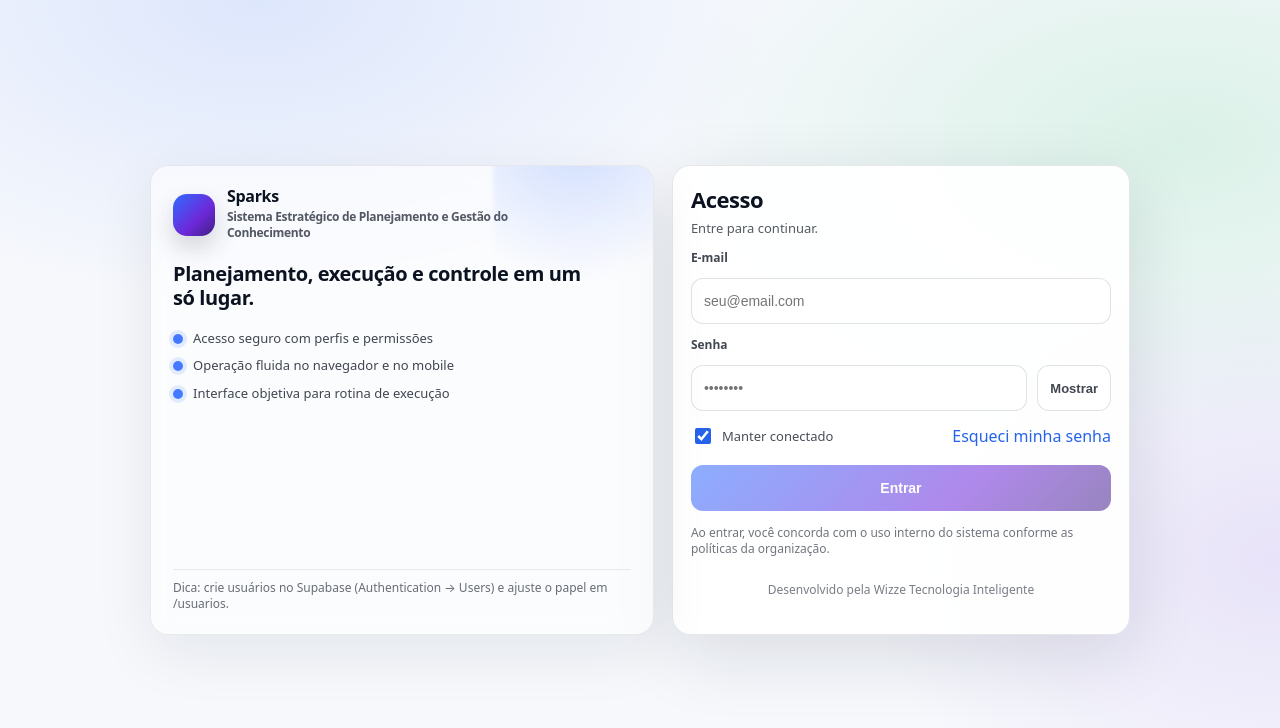
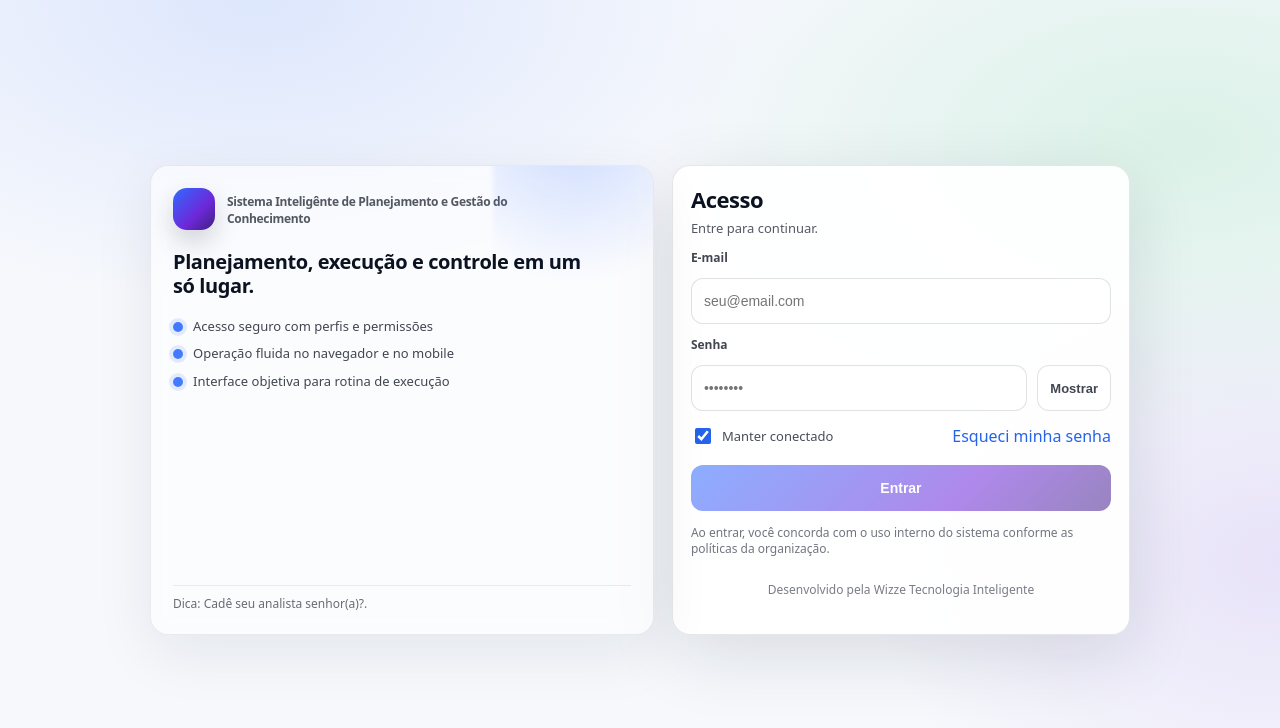
Before and after one commit to andersongrs88/sparks, a Next.js app: page /login in a window 1280 px wide. Shown: the top 728 px of the page. Built offline with nearby package versions, Linux system fonts and the light colour scheme; no server answers.

Commit message:
Update login.js

```diff
--- a/pages/login.js
+++ b/pages/login.js
@@ -82,9 +82,9 @@ export default function LoginPage() {
               <div className="brand">
                 <div className="mark" />
                 <div className="brandText">
-                  <div className="brandTitle">Sparks</div>
+                  <div className="brandTitle"></div>
                   <div className="brandSub">
-                    Sistema Estratégico de Planejamento e Gestão do Conhecimento
+                    Sistema Inteligênte de Planejamento e Gestão do Conhecimento
                   </div>
                 </div>
               </div>
@@ -110,7 +110,7 @@ export default function LoginPage() {
 
               <div className="panelFoot">
                 <div className="tinyMuted">
-                  Dica: crie usuários no Supabase (Authentication → Users) e ajuste o papel em /usuarios.
+                  Dica: Cadê seu analista senhor(a)?.
                 </div>
               </div>
             </div>
```
